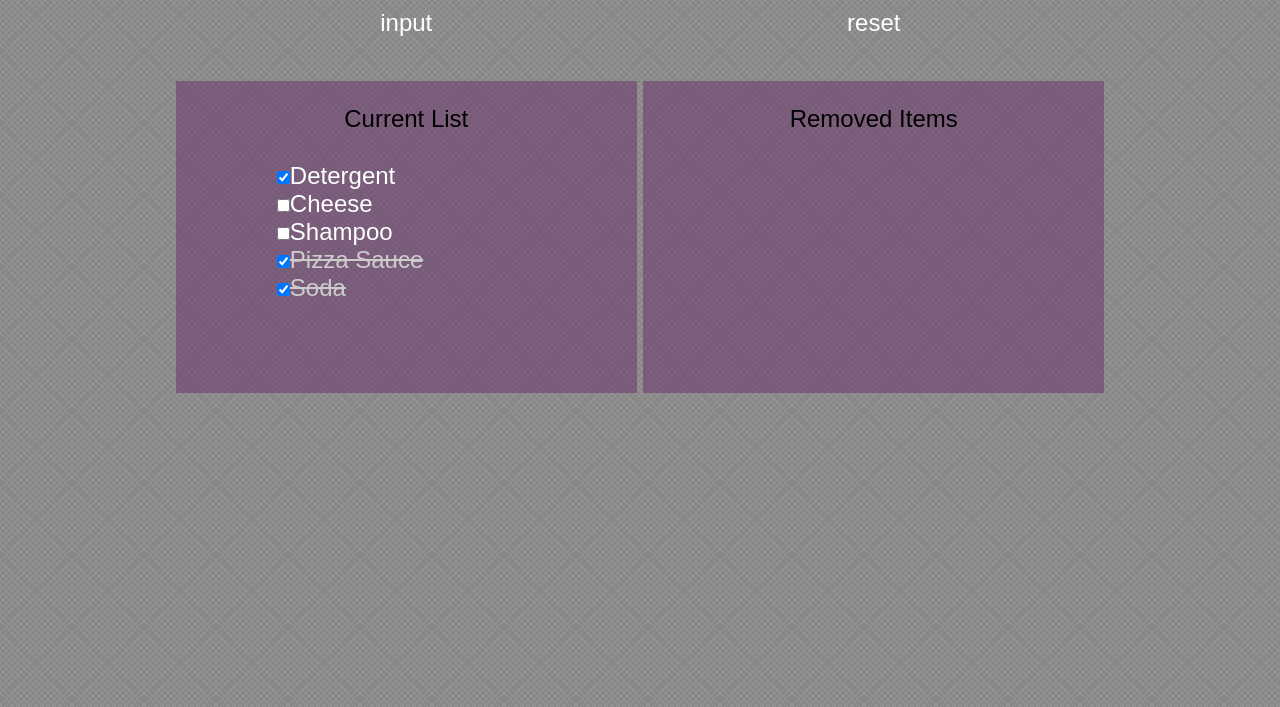
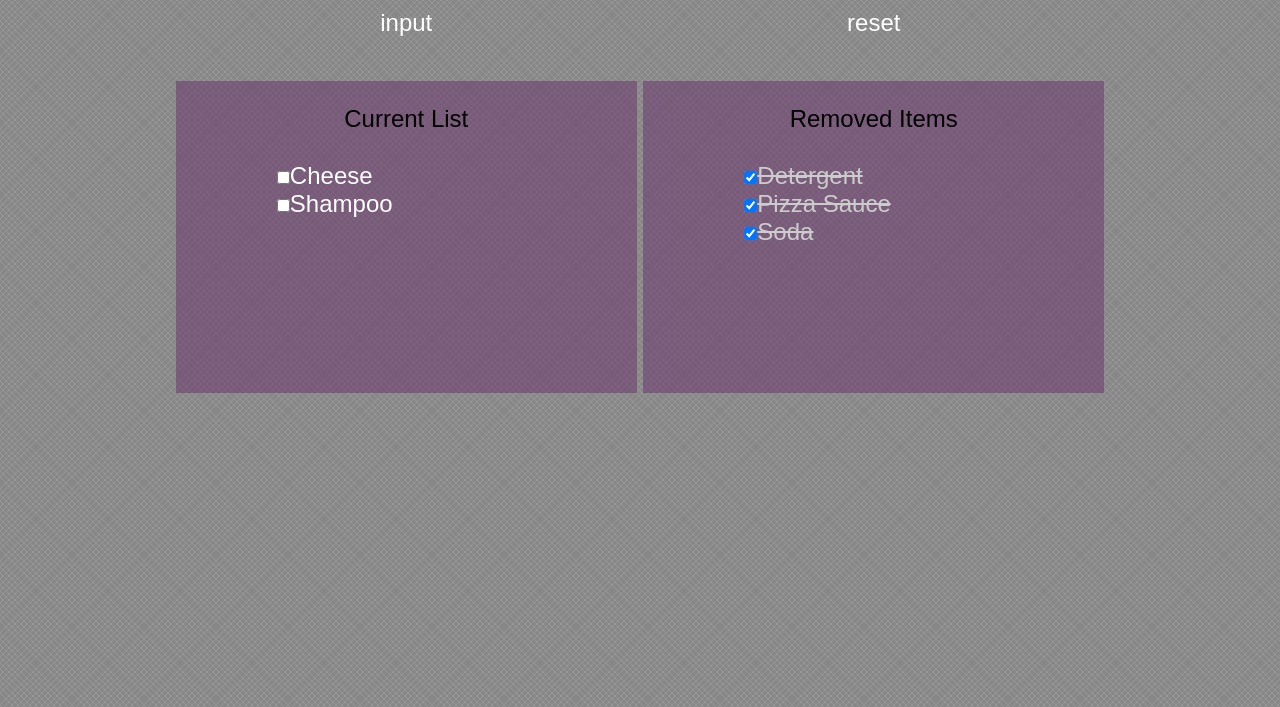
Before and after one commit to tbone849/shopping-list, a plain HTML site: page index.html in a window 1280 px wide. Both pictures are taken after a click on the checkbox 283 px from the left and 270 px from the top of the page. Shown: the part 93-800 px from the top of the page. Drawn offline with nearby package versions, Linux system fonts and the light colour scheme.

Commit message:
Move checked items to appropriate list

```diff
--- a/index.html
+++ b/index.html
@@ -31,15 +31,17 @@
 		<div class="current">
 			<p class="listTitle">Current List<p>
 			<ul class="current-list">
-				<li><input type="checkbox">Detergent</li>
-				<li><input type="checkbox">Cheese</li>
-				<li><input type="checkbox">Shampoo</li>
-				<li class="checked"><input type="checkbox" checked>Pizza Sauce</li>
-				<li class="checked"><input type="checkbox" checked>Soda</li>
+				<li><input value="Detergent" type="checkbox">Detergent</li>
+				<li><input value="Cheese" type="checkbox">Cheese</li>
+				<li><input value="Shampoo" type="checkbox">Shampoo</li>
 			</ul>
 		</div>
 		<div class="removed">
 			<p class="listTitle">Removed Items</p>
+			<ul class="removed-list">
+				<li class="checked"><input value="Pizza Sauce" type="checkbox" checked>Pizza Sauce</li>
+				<li class="checked"><input value="Soda" type="checkbox" checked>Soda</li>
+			</ul>
 		</div>
 	</section>
 </body>
--- a/js/script.js
+++ b/js/script.js
@@ -0,0 +1,11 @@
+$( document ).ready(function() {
+    $("input").on("click", function(){
+    	if($(this).is(":checked")){
+    		$(this).parent().addClass("checked").detach();
+    		$(".removed-list").prepend($(this).parent());
+    	}else{
+    		$(this).parent().removeClass("checked").detach();
+    		$(".current-list").prepend($(this).parent());
+    	}
+    });
+});
```
